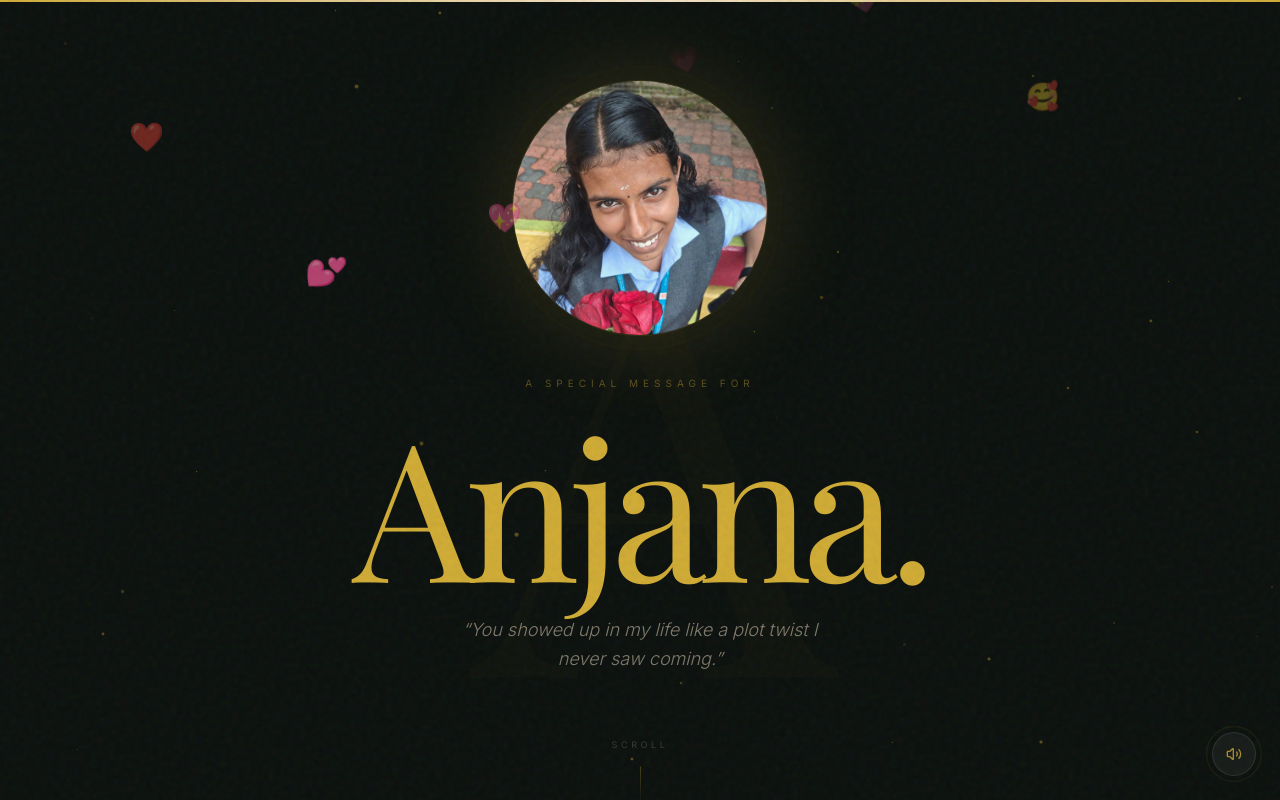
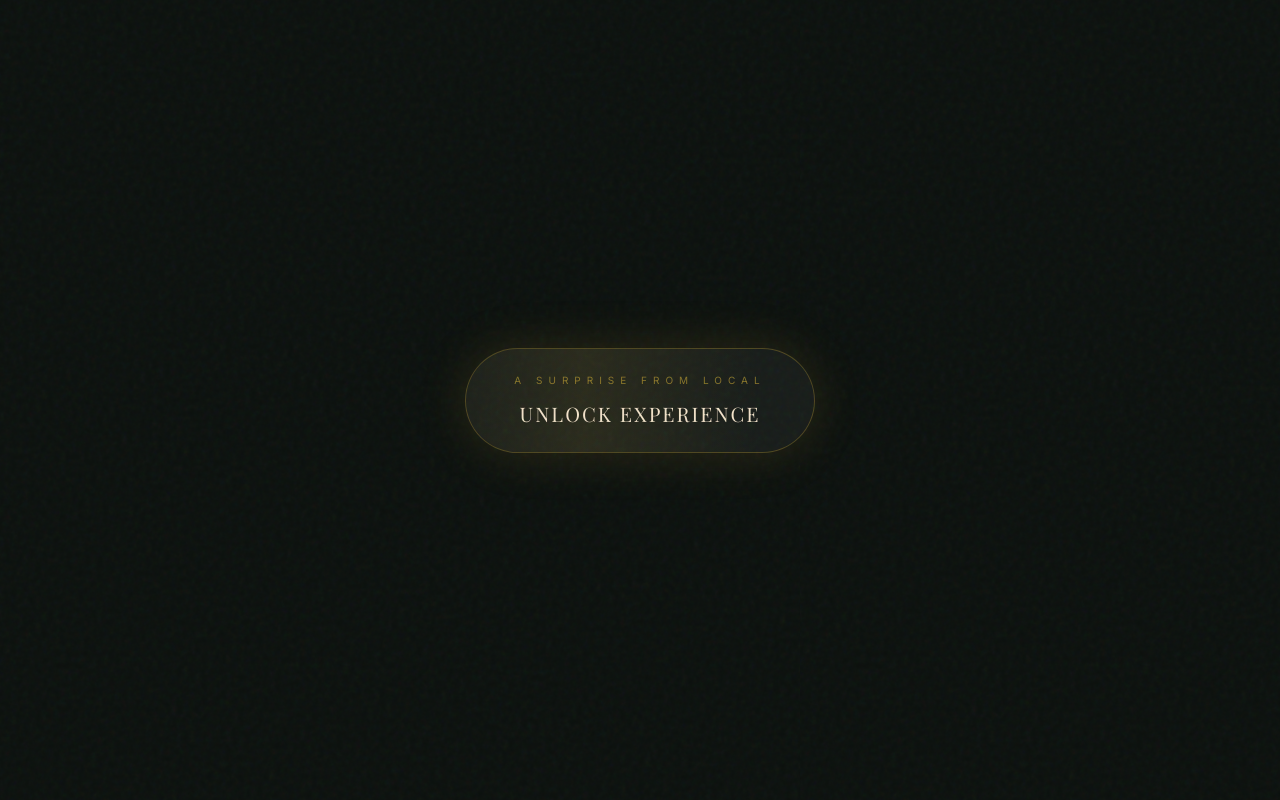
Before and after one commit to luorol30-hue/anjana, a Next.js app: page / in a window 1280 px wide. Shown: the top 800 px of the page. Built offline with nearby package versions, Linux system fonts and the light colour scheme; a web font is replaced by a local one.

Commit message:
Auto-play fix and new romantic music integration

```diff
--- a/src/app/page.tsx
+++ b/src/app/page.tsx
@@ -101,6 +101,7 @@ function ConfettiBlast() {
 
 // ─── Main component ───────────────────────────────────────────────────────────
 export default function Home() {
+  const [hasUnlocked, setHasUnlocked] = useState(false);
   const [isPlaying, setIsPlaying] = useState(false);
   const [isMuted, setIsMuted] = useState(false);
   const [needsUnmute, setNeedsUnmute] = useState(false);
@@ -109,15 +110,29 @@ export default function Home() {
   const prankAudioRef = useRef<HTMLAudioElement | null>(null);
   const { scrollYProgress } = useScroll();
 
-  useEffect(() => setIsMounted(true), []);
+  useEffect(() => {
+    setIsMounted(true);
+  }, []);
+
+  const startExperience = () => {
+    setHasUnlocked(true);
+    if (audioRef.current) {
+        audioRef.current.muted = false;
+        audioRef.current.volume = 0.35;
+        audioRef.current.play().then(() => {
+            setIsPlaying(true);
+            setIsMuted(false);
+        }).catch(err => console.error("Audio play failed:", err));
+    }
+  };
 
   useEffect(() => {
     if (!isMounted) return;
 
-    // Main Romantic Music
+    // Main Romantic Music (Requested Pixabay URL)
     let audio: HTMLAudioElement;
     try {
-      audio = new Audio("/audio/track.mp3");
+      audio = new Audio("https://cdn.pixabay.com/audio/2025/07/17/audio_ba311fbaa0.mp3");
     } catch {
       return;
     }
@@ -125,7 +140,7 @@ export default function Home() {
     audio.volume = 0.35;
     audioRef.current = audio;
 
-    // Prank Comedy Music (New)
+    // Prank Comedy Music
     let prankAudio: HTMLAudioElement;
     try {
       prankAudio = new Audio("https://cdn.pixabay.com/audio/2024/09/26/audio_249ea3656c.mp3");
@@ -135,48 +150,11 @@ export default function Home() {
     prankAudio.volume = 0.5;
     prankAudioRef.current = prankAudio;
 
-    const unmute = () => {
-      if (!audioRef.current) return;
-      audioRef.current.muted = false;
-      audioRef.current.volume = 0.35;
-      setIsMuted(false);
-      setNeedsUnmute(false);
-    };
-
-    audio
-      .play()
-      .then(() => {
-        setIsPlaying(true);
-        setNeedsUnmute(false);
-      })
-      .catch(() => {
-        audio.muted = true;
-        audio.volume = 0;
-        audio
-          .play()
-          .then(() => {
-            setIsPlaying(true);
-            setNeedsUnmute(true);
-            ["click", "touchstart", "scroll", "keydown", "pointerdown"].forEach((e) =>
-              window.addEventListener(e, unmute, { passive: true, once: true })
-            );
-          })
-          .catch(() => {
-            const start = () => {
-              audioRef.current?.play().then(() => {
-                setIsPlaying(true);
-                setIsMuted(false);
-              });
-            };
-            ["click", "touchstart", "scroll", "keydown", "pointerdown"].forEach((e) =>
-              window.addEventListener(e, start, { passive: true, once: true })
-            );
-          });
-      });
-
     return () => {
       audioRef.current?.pause();
       audioRef.current = null;
+      prankAudioRef.current?.pause();
+      prankAudioRef.current = null;
     };
   }, [isMounted]);
 
@@ -195,6 +173,34 @@ export default function Home() {
 
   return (
     <main className="relative bg-[#0d120f] text-[#f7e7ce] overflow-x-hidden selection:bg-[#d4af37] selection:text-[#0d120f]">
+      <AnimatePresence>
+        {!hasUnlocked && (
+           <motion.div
+             initial={{ opacity: 0 }}
+             animate={{ opacity: 1 }}
+             exit={{ opacity: 0 }}
+             className="fixed inset-0 z-[1000] flex items-center justify-center bg-[#0d120f] bg-opacity-95 backdrop-blur-xl"
+           >
+             <motion.button
+               whileHover={{ scale: 1.05 }}
+               whileTap={{ scale: 0.95 }}
+               onClick={startExperience}
+               className="group relative px-12 py-6 rounded-full border border-[#d4af37]/30 bg-white/5 text-[#f7e7ce] transition-all duration-500 overflow-hidden shadow-[0_0_50px_rgba(212,175,55,0.15)] hover:shadow-[0_0_80px_rgba(212,175,55,0.25)] hover:border-[#d4af37]/60"
+             >
+               <motion.div
+                 className="absolute inset-0 bg-gradient-to-r from-transparent via-[#d4af37]/10 to-transparent"
+                 animate={{ x: ['-100%', '200%'] }}
+                 transition={{ duration: 2, repeat: Infinity, ease: "linear" }}
+               />
+               <div className="relative z-10 flex flex-col items-center gap-3">
+                 <p className="text-[10px] tracking-[0.6em] uppercase text-[#d4af37]/60">a surprise from local</p>
+                 <span className="text-xl font-serif tracking-widest uppercase">Unlock Experience</span>
+               </div>
+             </motion.button>
+           </motion.div>
+        )}
+      </AnimatePresence>
+
       {/* Scroll bar */}
       <motion.div
         className="fixed top-0 left-0 right-0 h-[2px] bg-gradient-to-r from-[#d4af37] via-[#f7e7ce] to-[#d4af37] origin-left z-[100]"
@@ -564,7 +570,7 @@ function ProposalSection() {
     // Play prank music
     if (prankAudioRef.current) {
       prankAudioRef.current.currentTime = 0;
-        prankAudioRef.current.play().catch(() => {});
+      prankAudioRef.current.play().catch(() => { });
     }
 
     setStage("error");
```
Lines whose indentation alone changed are shown as unchanged.
